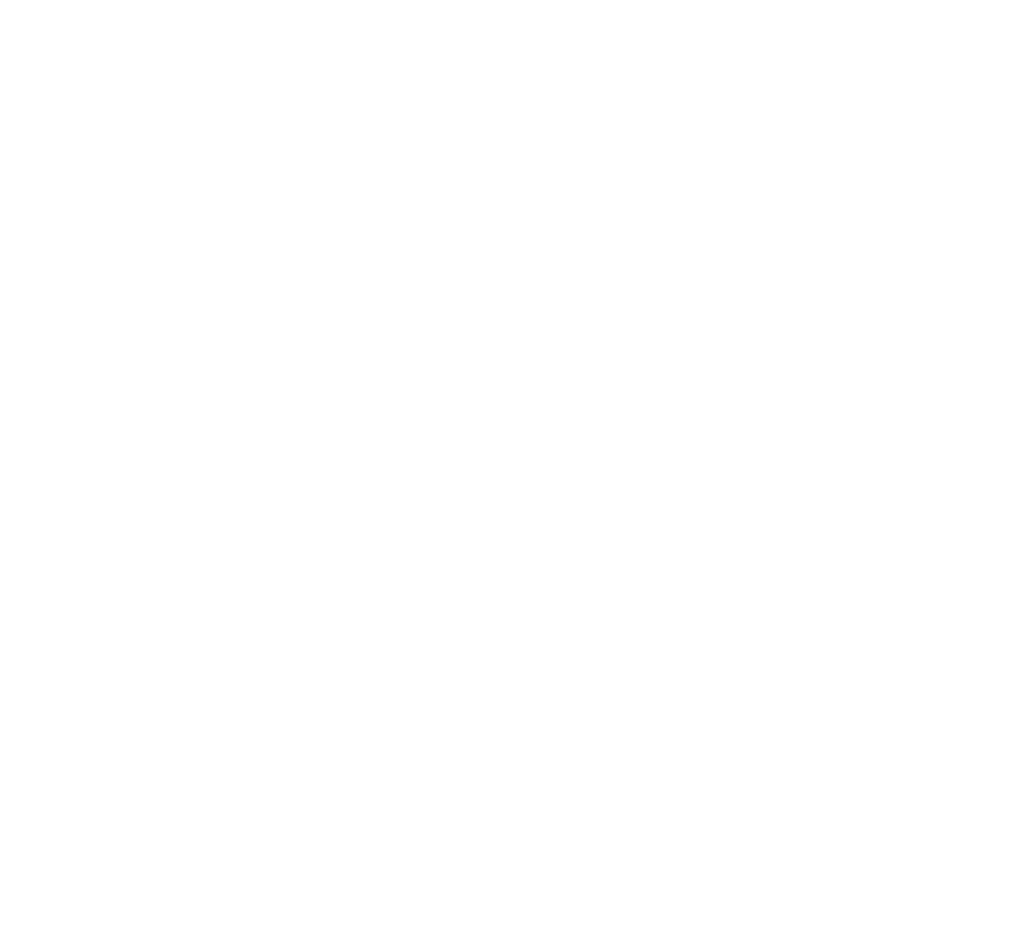
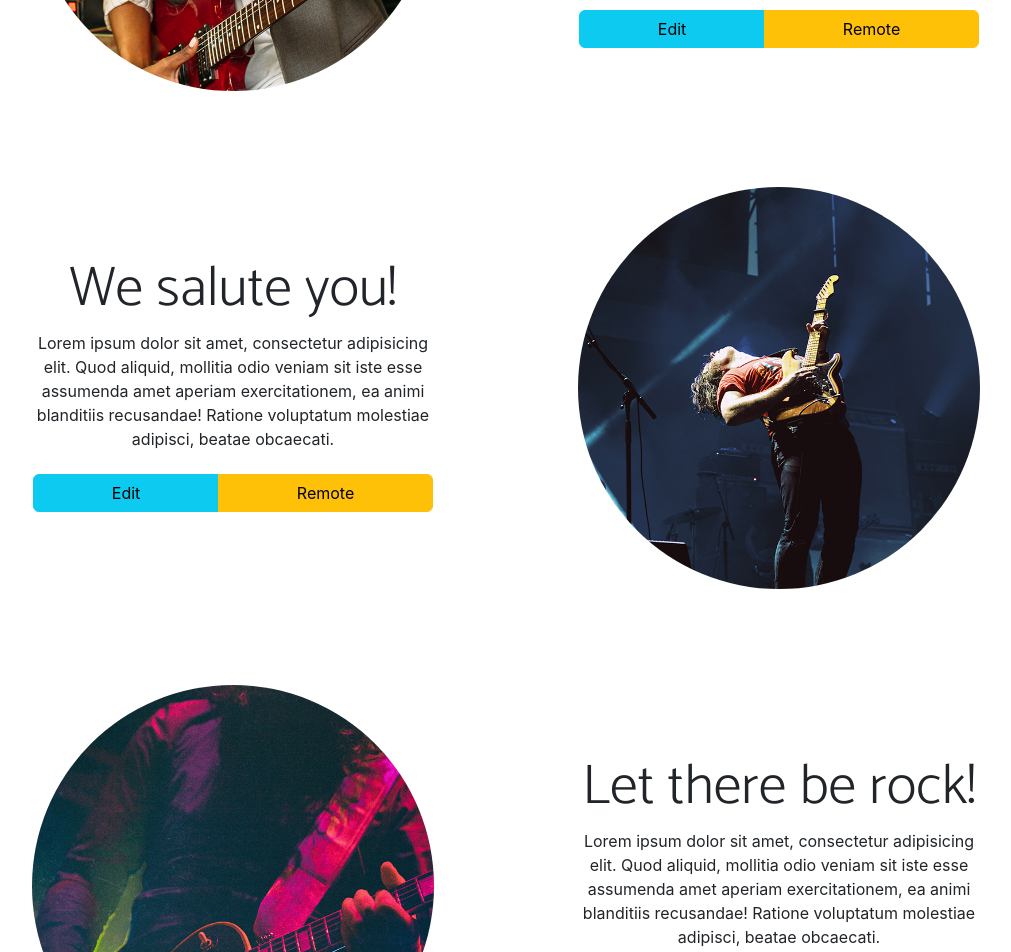
Before and after one commit to TranVuHoang/fedu-react01, a React (Create React App) app in the folder 013_component/: page / in a window 1280 px wide. Shown: the part 2540-3492 px from the top of the page, without its empty margins (134-1145 px from the left). Before the commit the page ends 2298 px from the top, so only its background shows below. Built offline with nearby package versions, Linux system fonts and the light colour scheme.

Commit message:
#017 Viết hiệu ứng tương tác bằng arrow function được viết trong component

```diff
--- a/013_component/src/App.js
+++ b/013_component/src/App.js
@@ -31,6 +31,48 @@ const App = () => {
         description="Lorem ipsum dolor sit amet, consectetur adipisicing elit. Quod aliquid, mollitia odio veniam sit iste esse assumenda amet aperiam exercitationem, ea animi blanditiis recusandae! Ratione voluptatum molestiae adipisci, beatae obcaecati."
         orderLg="2"
       />
+      <Content
+        srcImage="assets/img/01.jpg"
+        alt="For those about to rock..."
+        title="For those about to rock..."
+        description="Lorem ipsum dolor sit amet, consectetur adipisicing elit. Quod aliquid, mollitia odio veniam sit iste esse assumenda amet aperiam exercitationem, ea animi blanditiis recusandae! Ratione voluptatum molestiae adipisci, beatae obcaecati."
+        orderLg="1"
+      />
+      <Content
+        srcImage="assets/img/02.jpg"
+        alt="We salute you!"
+        title="We salute you!"
+        description="Lorem ipsum dolor sit amet, consectetur adipisicing elit. Quod aliquid, mollitia odio veniam sit iste esse assumenda amet aperiam exercitationem, ea animi blanditiis recusandae! Ratione voluptatum molestiae adipisci, beatae obcaecati."
+        orderLg="2"
+      />
+      <Content
+        srcImage="assets/img/03.jpg"
+        alt="Let there be rock!"
+        title="Let there be rock!"
+        description="Lorem ipsum dolor sit amet, consectetur adipisicing elit. Quod aliquid, mollitia odio veniam sit iste esse assumenda amet aperiam exercitationem, ea animi blanditiis recusandae! Ratione voluptatum molestiae adipisci, beatae obcaecati."
+        orderLg="1"
+      />
+      <Content
+        srcImage="assets/img/01.jpg"
+        alt="For those about to rock..."
+        title="For those about to rock..."
+        description="Lorem ipsum dolor sit amet, consectetur adipisicing elit. Quod aliquid, mollitia odio veniam sit iste esse assumenda amet aperiam exercitationem, ea animi blanditiis recusandae! Ratione voluptatum molestiae adipisci, beatae obcaecati."
+        orderLg="2"
+      />
+      <Content
+        srcImage="assets/img/02.jpg"
+        alt="We salute you!"
+        title="We salute you!"
+        description="Lorem ipsum dolor sit amet, consectetur adipisicing elit. Quod aliquid, mollitia odio veniam sit iste esse assumenda amet aperiam exercitationem, ea animi blanditiis recusandae! Ratione voluptatum molestiae adipisci, beatae obcaecati."
+        orderLg="1"
+      />
+      <Content
+        srcImage="assets/img/03.jpg"
+        alt="Let there be rock!"
+        title="Let there be rock!"
+        description="Lorem ipsum dolor sit amet, consectetur adipisicing elit. Quod aliquid, mollitia odio veniam sit iste esse assumenda amet aperiam exercitationem, ea animi blanditiis recusandae! Ratione voluptatum molestiae adipisci, beatae obcaecati."
+        orderLg="2"
+      />
       <Footer />
     </div>
   );
--- a/013_component/src/components/contents/Content.jsx
+++ b/013_component/src/components/contents/Content.jsx
@@ -1,5 +1,13 @@
 const Content = (props) => {
   const { title, description, srcImage, orderLg, alt } = props;
+
+  const thongBao = () => {
+    alert("Bạn có muốn Edit không?");
+  };
+
+  const thongBao2 = () => {
+    alert("Bạn có muốn Remote không?");
+  };
 
   return (
     <section id="scroll">
@@ -18,6 +26,16 @@ const Content = (props) => {
             <div className="p-5">
               <h2 className="display-4">{title}</h2>
               <p>{description}</p>
+              <div className="row">
+                <div className="btn btn-group">
+                  <button className="btn btn-info" onClick={thongBao}>
+                    Edit
+                  </button>
+                  <button className="btn btn-warning" onClick={thongBao2}>
+                    Remote
+                  </button>
+                </div>
+              </div>
             </div>
           </div>
         </div>
```
